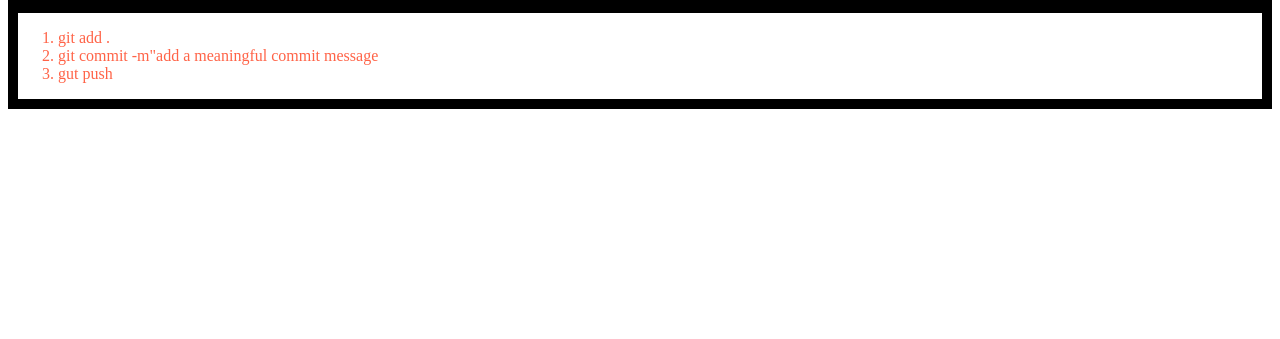
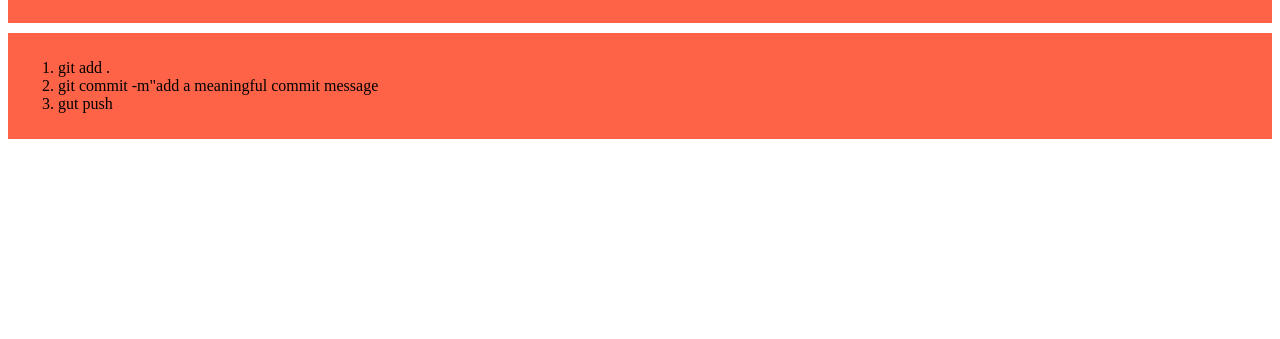
Before and after one commit to emon012222/my-first-website, a plain HTML site: page index.html in a window 1280 px wide. Shown: the part 461-800 px from the top of the page. Drawn offline with Linux system fonts and the light colour scheme.

Commit message:
final product

```diff
--- a/styles.css/index.css
+++ b/styles.css/index.css
@@ -1,4 +1,6 @@
 div{
-    color: tomato;
-    border: 10px solid black;
+    background-color: tomato;
+    margin-bottom: 10px;
+padding: 10px;
+
 }
```
